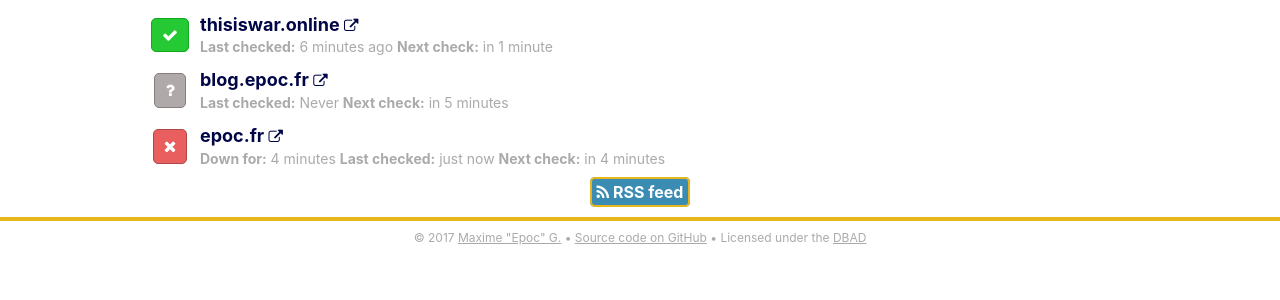
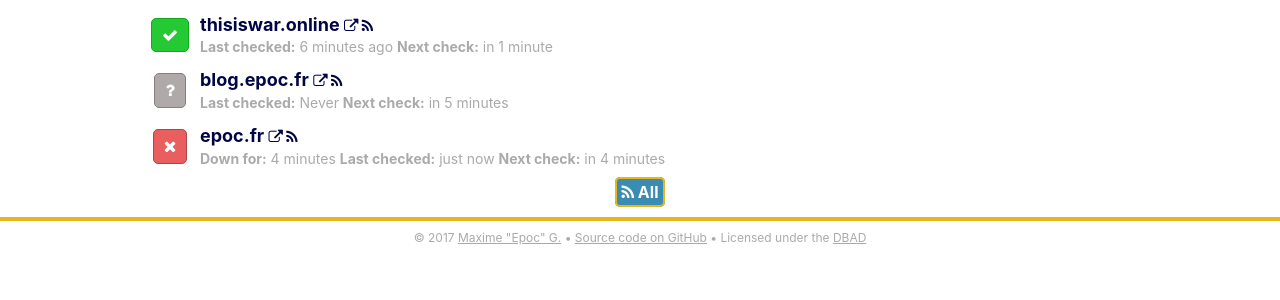
Before and after one commit to EpocDotFr/server-patrol, a Flask app: page / in a window 1280 px wide. Shown: the part 111-411 px from the top of the page. Run offline with Flask 2, Linux system fonts and the light colour scheme; some libraries are stand-ins or nearby versions.

Commit message:
RSS feeds

```diff
--- a/serverpatrol.py
+++ b/serverpatrol.py
@@ -32,7 +32,12 @@ def manage():
 
 
 @app.route('/rss')
-def rss():
+def rss_all():
+    return None
+
+
+@app.route('/rss/<monitoring_id>')
+def rss_one(monitoring_id):
     return None
 
 
--- a/templates/home.html
+++ b/templates/home.html
@@ -7,7 +7,7 @@
                 <span class="status-chip up"><i class="fa fa-check"></i></span>
             </div>
             <div>
-                <div class="name">thisiswar.online <small><a href="https://thisiswar.online/"><i class="fa fa-external-link"></i></a></small></div>
+                <div class="name">thisiswar.online <small><a href="https://thisiswar.online/"><i class="fa fa-external-link"></i></a> <a href="#"><i class="fa fa-rss"></i></a></small></div>
                 <div class="muted info"><strong>Last checked:</strong> 6 minutes ago <strong>Next check:</strong> in 1 minute</div>
             </div>
         </div>
@@ -16,7 +16,7 @@
                 <span class="status-chip unknown"><i class="fa fa-question"></i></span>
             </div>
             <div>
-                <div class="name">blog.epoc.fr <small><a href="https://blog.epoc.fr/"><i class="fa fa-external-link"></i></a></small></div>
+                <div class="name">blog.epoc.fr <small><a href="https://blog.epoc.fr/"><i class="fa fa-external-link"></i></a> <a href="#"><i class="fa fa-rss"></i></a></small></div>
                 <div class="muted info"><strong>Last checked:</strong> Never <strong>Next check:</strong> in 5 minutes</div>
             </div>
         </div>
@@ -25,11 +25,11 @@
                 <span class="status-chip down"><i class="fa fa-times"></i></span>
             </div>
             <div>
-                <div class="name">epoc.fr <small><a href="https://epoc.fr/"><i class="fa fa-external-link"></i></a></small></div>
+                <div class="name">epoc.fr <small><a href="https://epoc.fr/"><i class="fa fa-external-link"></i></a> <a href="#"><i class="fa fa-rss"></i></a></small></div>
                 <div class="muted info"><strong>Down for:</strong> 4 minutes <strong>Last checked:</strong> just now <strong>Next check:</strong> in 4 minutes</div>
             </div>
         </div>
     </div>
 
-    <p class="center"><a href="{{ url_for('rss') }}" class="button"><i class="fa fa-rss"></i> RSS feed</a></p>
+    <p class="center"><a href="{{ url_for('rss_all') }}" class="button"><i class="fa fa-rss"></i> All</a></p>
 {% endblock %}
--- a/templates/manage.html
+++ b/templates/manage.html
@@ -12,6 +12,7 @@
                 <th>Verify HTTPS certificate</th>
                 <th>Check interval</th>
                 <th>Timeout</th>
+                <th>Recipients</th>
                 <th>Actions</th>
             </tr>
         </thead>
@@ -23,10 +24,9 @@
                 <td>Yes</td>
                 <td>60s</td>
                 <td>10s</td>
+                <td>contact@epoc.fr</td>
                 <td class="center"><a href="#" class="button"><i class="fa fa-pencil"></i></a> <a href="#" class="button"><i class="fa fa-trash"></i></a></td>
             </tr>
         </tbody>
     </table>
-
-    <p class="center"><a href="#" class="button">New</a></p>
 {% endblock %}
```
